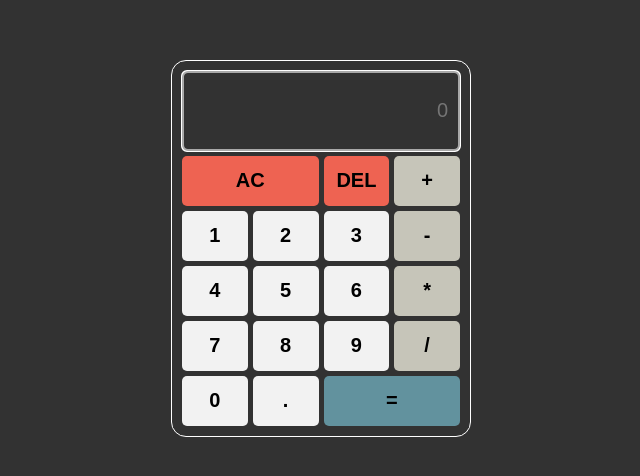
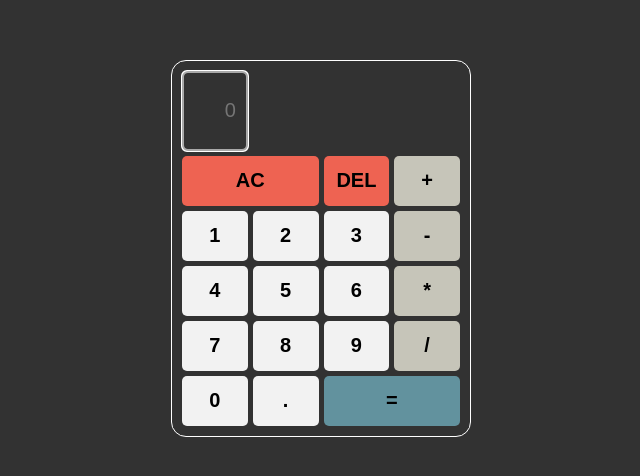
Before and after one commit to yupaziura/sandbox-calculator, a React (Create React App) app: page / in a window 1280 px wide. Shown: the part 152-628 px from the top of the page, without its empty margins (319-959 px from the left). Built offline with nearby package versions, Linux system fonts and the light colour scheme.

Commit message:
Add history

```diff
--- a/src/App.js
+++ b/src/App.js
@@ -8,12 +8,15 @@ import './App.css';
 function App() {
 
   const [result, setResult] = useState('');
+  const [history, setHistory] = useState('');
 
 
   const changeResult = (input,result) => {
     if (input==='=') {
+      setHistory(result);
       // eslint-disable-next-line
       setResult(eval(result).toString());
+
     }
 
     else if (input==='AC' ) {
@@ -35,7 +38,7 @@ function App() {
   return (
     <div className="App">
         <div className="container">
-        <Output value={result} setResult={setResult}/>
+        <Output history={history} value={result} setResult={setResult}/>
         {
           data.map((item, i)=> {
             return (
--- a/src/components/Output/Output.js
+++ b/src/components/Output/Output.js
@@ -1,9 +1,12 @@
 import './Output.scss';
 
-const Output = ({value, setResult}) => {
+const Output = ({value, setResult, history}) => {
     return (
         <>
+        <div className="output_container">
+            <p className='history'>{history}</p>
             <input placeholder='0' autoFocus className='output' type="text" value={value} onChange={(e)=>{setResult(e.target.value)}}/>
+        </div>
         </>
     )
 }
```
